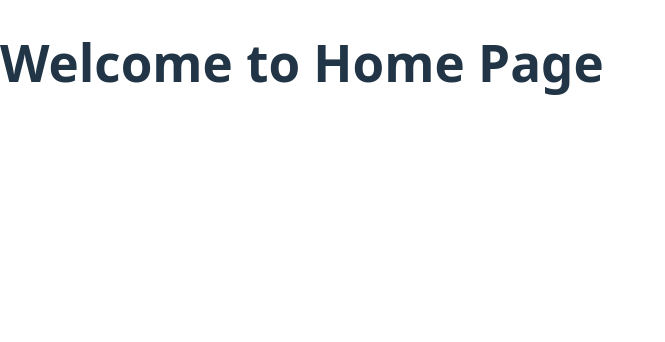
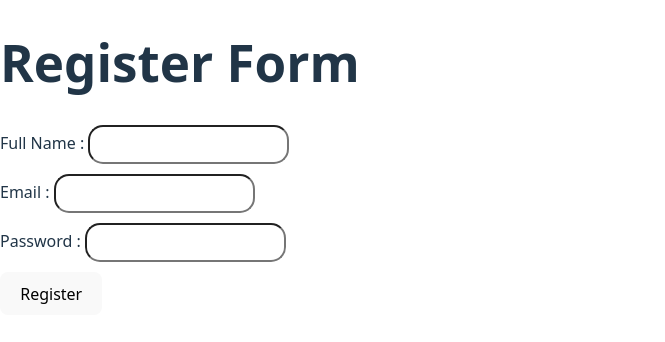
Before and after one commit to ShifatiRabbi/react_practice, a React (Vite) app in the folder sample-project/: page / in a window 1280 px wide. Shown: the top 342 px of the page, without its empty margins (0-665 px from the left). Built offline with nearby package versions, Linux system fonts and the light colour scheme.

Commit message:
form handle and spread operator learn

```diff
--- a/sample-project/src/App.jsx
+++ b/sample-project/src/App.jsx
@@ -1,12 +1,14 @@
 import React from "react";
 // import { STATE } from "./STATE";
-import Conditional_Rendering from "./Conditional_Rendering/index";
+// import Conditional_Rendering from "./Conditional_Rendering/index";
+import RegisterForm from "./components/Form/RegisterForm";
 
 function App(){
   return(
     <div>
+      <RegisterForm />
       {/* <STATE /> */}
-      <Conditional_Rendering />
+      {/* <Conditional_Rendering /> */}
     </div>
   )
 }
--- /dev/null
+++ b/sample-project/src/components/Form/RegisterForm.jsx
@@ -0,0 +1,61 @@
+import React from "react";
+import style from './style.module.css'
+import { useState } from "react";
+
+function RegisterForm(){
+
+    // const [name, setName] = useState("");
+    // const [email, setEmail] = useState("");
+    // const [password, setPassword] = useState("");
+
+    // const hanldeNameChange = (e) => {
+    //     setName(e.target.value)
+    // }
+    // const hanldeEmailChange = (e) => {
+    //     setEmail(e.target.value)
+    // }
+    // const hanldePasswordChange = (e) => {
+    //     setPassword(e.target.value)
+    // }
+
+    const [userData, setUserData] = useState({name: "", email: "", password: ""})
+
+    const handleFormData = (e) => {
+        setUserData({...userData, [e.target.name]: e.target.value})
+    }
+
+    const hanldeFormSubmit = (e) => {
+        console.log("Form Submit Successfully !!!");
+        e.preventDefault();
+        const formData = {
+            name : userData.name,
+            email : userData.email,
+            password : userData.password
+        }
+        console.log(formData);
+    }
+
+    return(
+        <div>
+            <h1>Register Form</h1>
+            <form action="" onSubmit={hanldeFormSubmit}>
+                <div className={style.formGroup}>
+                    <label> Full Name : </label>
+                    <input type="text" name="name" id="name" value={userData.name} required onChange={handleFormData} />
+                </div>
+                <div className={style.formGroup}>
+                    <label> Email : </label>
+                    <input type="email" name="email" id="email" value={userData.email} required onChange={handleFormData}/>
+                </div>
+                <div className={style.formGroup}>
+                    <label> Password : </label>
+                    <input type="password" name="password" id="password" value={userData.password} required onChange={handleFormData}/>
+                </div>
+
+                <button type="submit">Register</button>
+            </form>
+        </div>
+    )
+}
+
+export default RegisterForm
--- /dev/null
+++ b/sample-project/src/components/Form/style.module.css
@@ -0,0 +1,7 @@
+.formGroup{
+    margin-bottom: 10px;
+}
+.formGroup input{
+    padding: 10px;
+    border-radius: 15px;
+}
```
